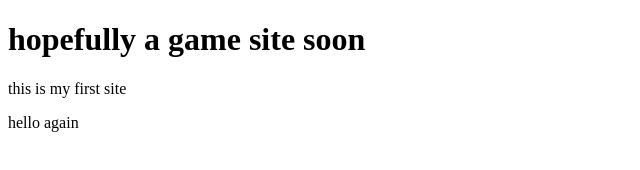
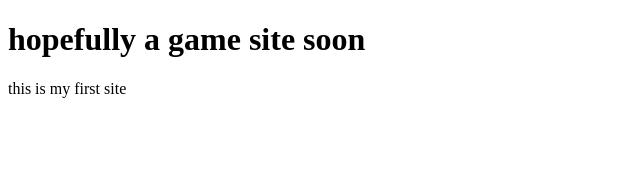
Before and after one commit to bluelander123/bluelander123.github.io, a plain HTML site: page index.html in a window 1280 px wide. Shown: the full height of the page, 0-640 px from the left. Drawn offline with Linux system fonts and the light colour scheme.

Commit message:
Update index.html

```diff
--- a/index.html
+++ b/index.html
@@ -11,4 +11,3 @@
 
 </body>
 </html>
-<p> hello again </p>
```
